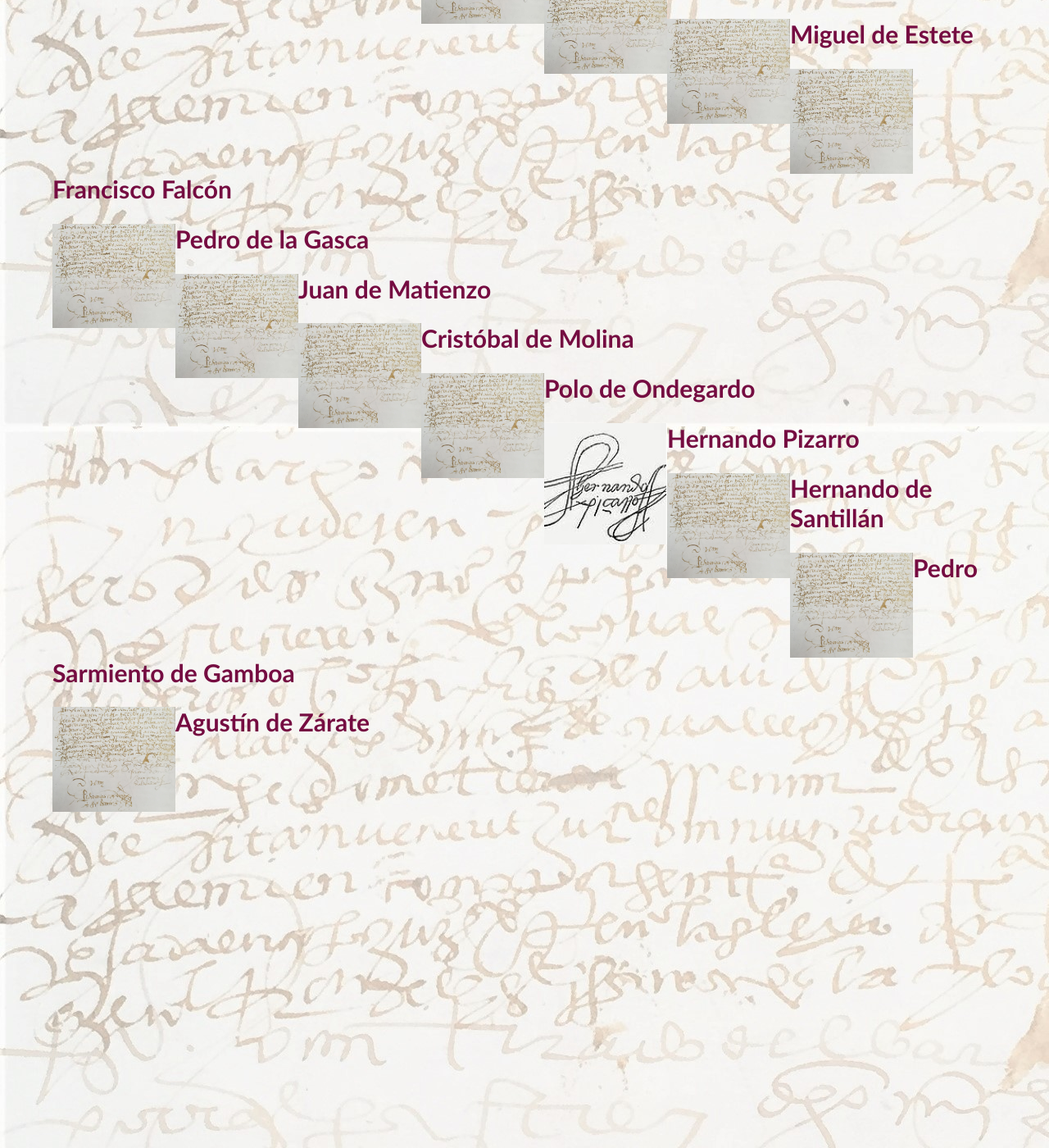
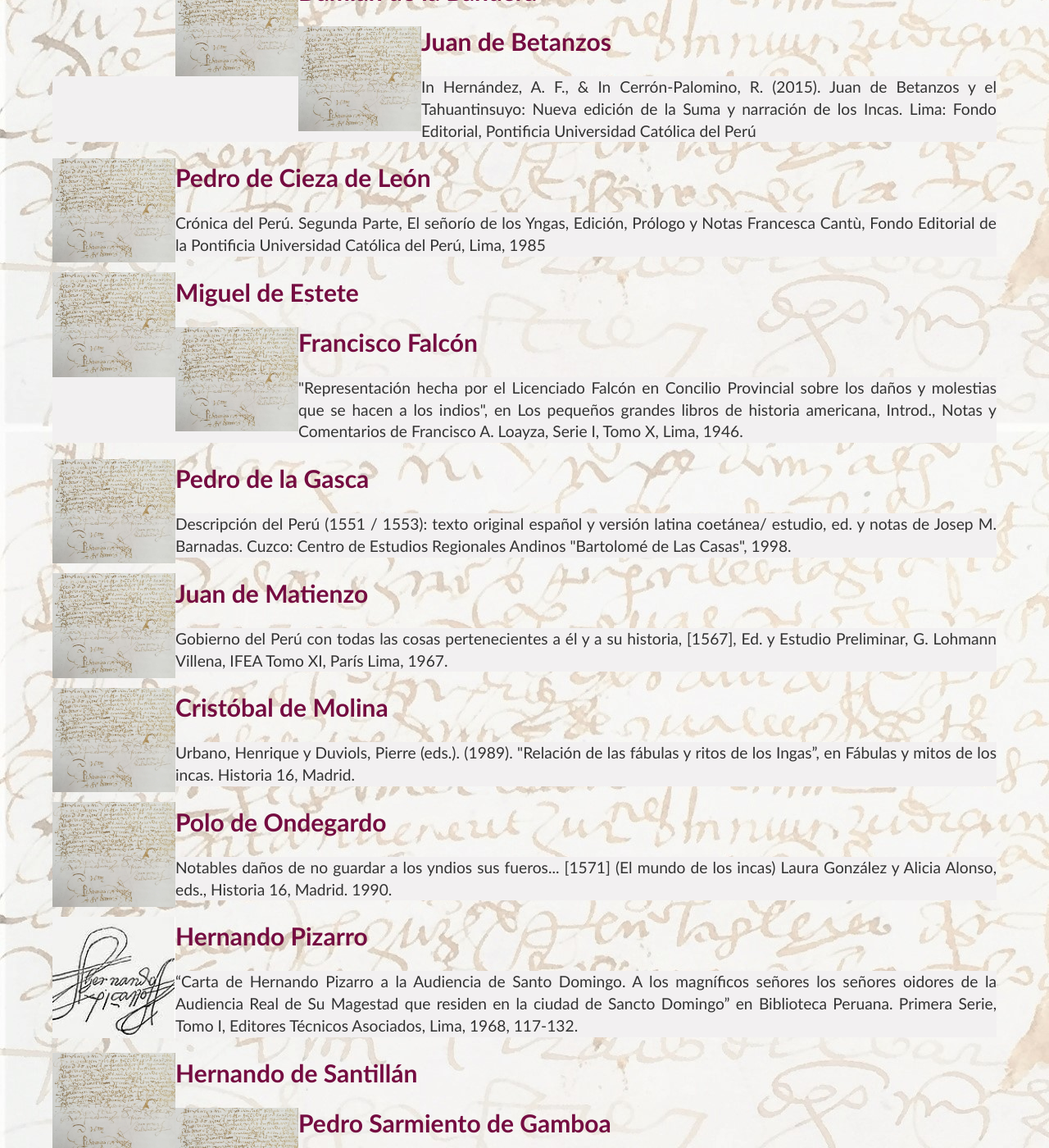
Before and after one commit to glosascroniquenses/glosascroniquenses.github.io, a Jekyll site: the page built from glosario/index.html, in a window 1280 px wide and 1400 px high, scrolled down 438 px. Shown: the whole window at 82% size. Built offline with Jekyll 4.4.1, drawn with Linux system fonts in a browser that asks for light colours; some of the changed text lies outside the part shown.

Commit message:
Update index.html

```diff
--- a/glosario/index.html
+++ b/glosario/index.html
@@ -6,89 +6,82 @@
 <img src="firmas/cronista01.jpg" align="left" width="150px">
 <h1><a href="{{ site.baseurl }}/autores/cronista01/" style="color: #750C41;">Cristóbal de Albornoz</a></h1>
  <p>
-
+"Instrucción para descubrir todas las guacas del Pirú y sus camayos y haziendas" [ca 1581-1585] en Relación de las fábulas y ritos de los Incas, Eds., Henrique Urbano y Pierre Duviols, Historia 16, Madrid, 1989.
 </p>
 
 <img src="firmas/cronista02.jpg" align="left" width="150px">
 <h1><a href="{{ site.baseurl }}/autores/cronista02/" style="color: #750C41;">Bartolomé Álvarez</a></h1>
 <p>
-
+De las costumbres y conversión de los indios del Perú: Memorial a Felipe II [1588]. Madrid: Polifemo.
 </p>
 
 <img src="firmas/cronista03.jpg" align="left" width="150px">
 <h1><a href="{{ site.baseurl }}/autores/cronista03/" style="color: #750C41;">Damián de la Bandera</a></h1>
-<p>
 
-</p>
 
 <img src="firmas/cronista04.jpg" align="left" width="150px">
 <h1><a href="{{ site.baseurl }}/autores/cronista04/" style="color: #750C41;">Juan de Betanzos</a></h1>
 <p>
-
+In Hernández, A. F., & In Cerrón-Palomino, R. (2015). Juan de Betanzos y el Tahuantinsuyo: Nueva edición de la Suma y narración de los Incas. Lima: Fondo Editorial, Pontificia Universidad Católica del Perú
 </p>
 
 <img src="firmas/cronista05.jpg" align="left" width="150px">
 <h1><a href="{{ site.baseurl }}/autores/cronista05/" style="color: #750C41;">Pedro de Cieza de León</a></h1>
 <p>
-
+Crónica del Perú. Segunda Parte, El señorío de los Yngas, Edición, Prólogo y Notas Francesca Cantù, Fondo Editorial de la Pontificia Universidad Católica del Perú, Lima, 1985
 </p>
 
 <img src="firmas/cronista06.jpg" align="left" width="150px">
 <h1><a href="{{ site.baseurl }}/autores/cronista06/" style="color: #750C41;">Miguel de Estete</a></h1>
-<p>
-
-</p>
 
 <img src="firmas/cronista07.jpg" align="left" width="150px">
 <h1><a href="{{ site.baseurl }}/autores/cronista07/" style="color: #750C41;">Francisco Falcón</a></h1>
 <p>
-
+"Representación hecha por el Licenciado Falcón en Concilio Provincial sobre los daños y molestias que se hacen a los indios", en Los pequeños grandes libros de historia americana, Introd., Notas y Comentarios de Francisco A. Loayza, Serie I, Tomo X, Lima, 1946.
 </p>
 
 <img src="firmas/cronista08.jpg" align="left" width="150px">
 <h1><a href="{{ site.baseurl }}/autores/cronista08/" style="color: #750C41;">Pedro de la Gasca</a></h1>
 <p>
-
+Descripción del Perú (1551 / 1553): texto original español y versión latina coetánea/ estudio, ed. y notas de Josep M. Barnadas. Cuzco: Centro de Estudios Regionales Andinos "Bartolomé de Las Casas", 1998.
 </p>
 
 <img src="firmas/cronista09.jpg" align="left" width="150px">
 <h1><a href="{{ site.baseurl }}/autores/cronista09/" style="color: #750C41;">Juan de Matienzo</a></h1>
 <p>
-
+Gobierno del Perú con todas las cosas pertenecientes a él y a su historia, [1567], Ed. y Estudio Preliminar, G. Lohmann Villena, IFEA Tomo XI, París Lima, 1967.
 </p>
 
 <img src="firmas/cronista10.jpg" align="left" width="150px">
 <h1><a href="{{ site.baseurl }}/autores/cronista10/" style="color: #750C41;">Cristóbal de Molina</a></h1>
 <p>
-
+Urbano, Henrique y Duviols, Pierre (eds.). (1989). "Relación de las fábulas y ritos de los Ingas”, en Fábulas y mitos de los incas. Historia 16, Madrid.
 </p>
 
 <img src="firmas/cronista11.jpg" align="left" width="150px">
 <h1><a href="{{ site.baseurl }}/autores/cronista11/" style="color: #750C41;">Polo de Ondegardo</a></h1>
 <p>
-
+Notables daños de no guardar a los yndios sus fueros... [1571] (El mundo de los incas) Laura González y Alicia Alonso, eds., Historia 16, Madrid. 1990.
 </p>
 
 <img src="firmas/cronista12.jpg" align="left" width="150px">
 <h1><a href="{{ site.baseurl }}/autores/cronista12/" style="color: #750C41;">Hernando Pizarro</a></h1>
 <p>
-
+ “Carta de Hernando Pizarro a la Audiencia de Santo Domingo. A los magníficos señores los señores oidores de la Audiencia Real de Su Magestad que residen en la ciudad de Sancto Domingo” en Biblioteca Peruana. Primera Serie, Tomo I, Editores Técnicos Asociados, Lima, 1968, 117-132.
 </p>
 
 <img src="firmas/cronista13.jpg" align="left" width="150px">
 <h1><a href="{{ site.baseurl }}/autores/cronista13/" style="color: #750C41;">Hernando de Santillán</a></h1>
-<p>
 
-</p>
 
 <img src="firmas/cronista14.jpg" align="left" width="150px">
 <h1><a href="{{ site.baseurl }}/autores/cronista14/" style="color: #750C41;">Pedro Sarmiento de Gamboa</a></h1>
 <p>
-
+Historia de los Incas. Madrid: Miraguano Ediciones, 1988.
 </p>
 
 <img src="firmas/cronista15.jpg" align="left" width="150px">
 <h1><a href="{{ site.baseurl }}/autores/cronista15/" style="color: #750C41;">Agustín de Zárate</a></h1>
 <p>
-
+Historia del descubrimiento y conquista del Perú, Ed. PUCP, Lima, 1995.
 </p>
```
